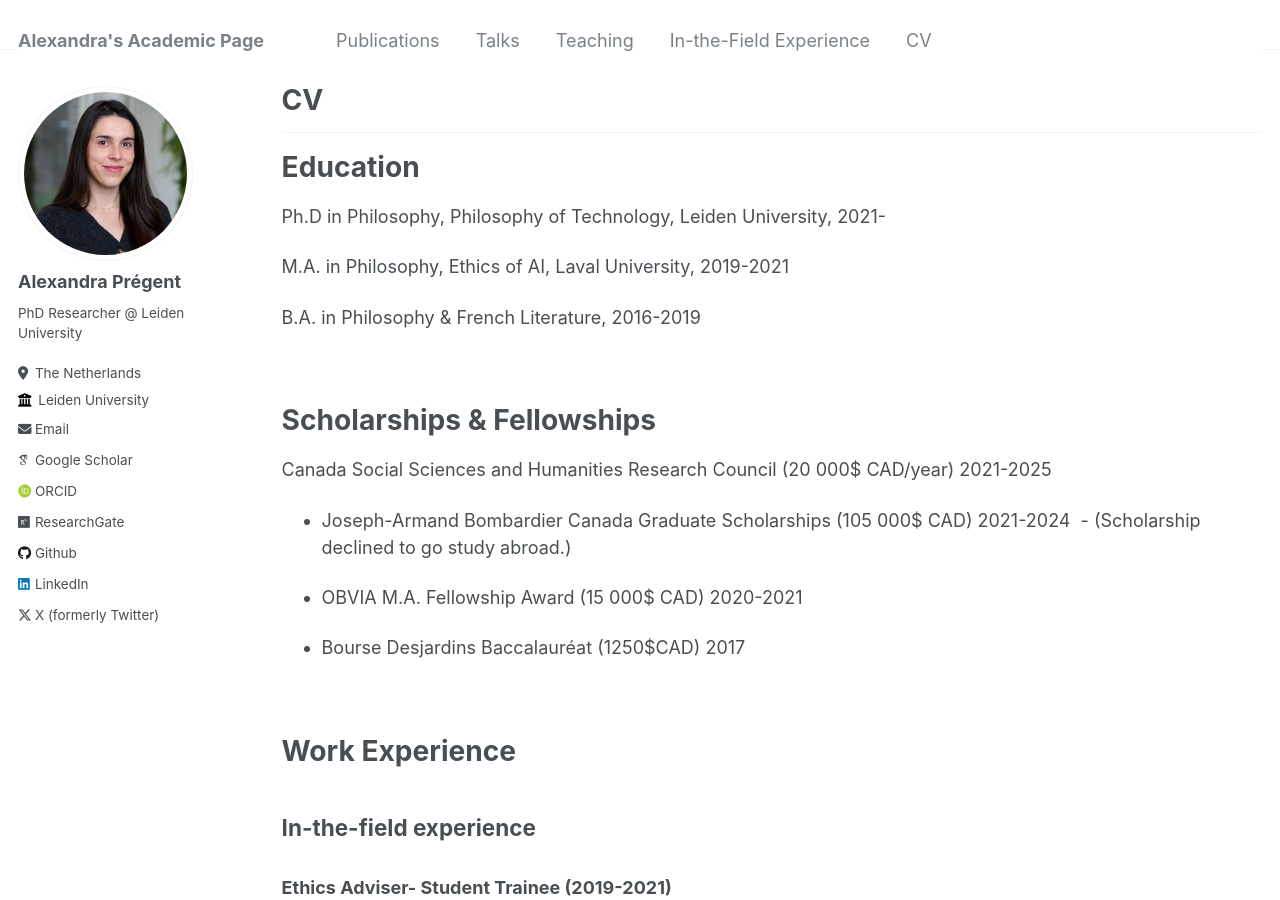
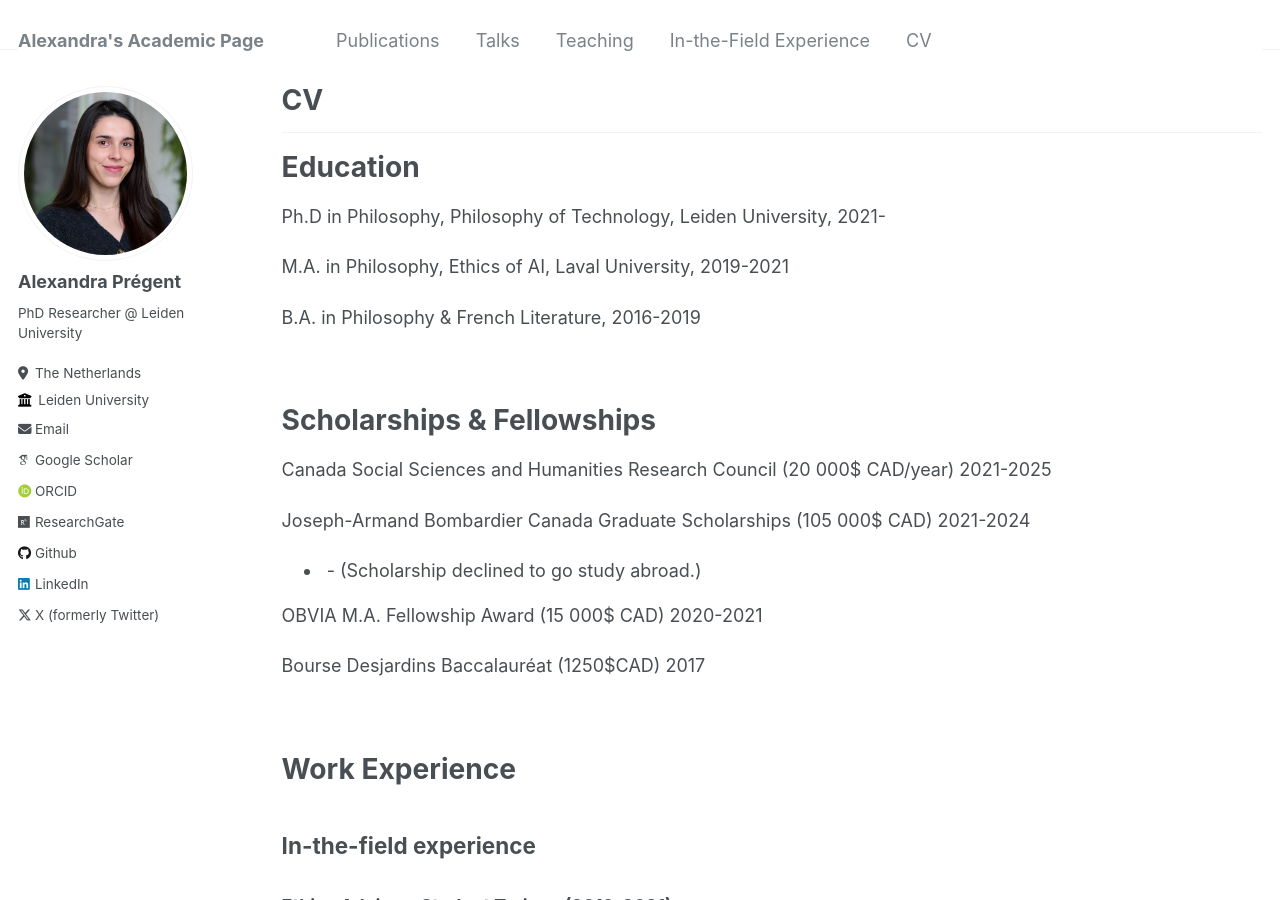
Before and after one commit to AlexandraPregent/AlexandraPregent.github.io, a Jekyll site: the page built from _pages/cv.md, in a window 1280 px wide and 900 px high. Built offline with Jekyll 4.4.1, drawn with Linux system fonts in a browser that asks for light colours; some web fonts are replaced.

Commit message:
Update cv.md

```diff
--- a/_pages/cv.md
+++ b/_pages/cv.md
@@ -29,12 +29,12 @@ B.A. in Philosophy & French Literature, 2016-2019
 
 Canada Social Sciences and Humanities Research Council (20 000$ CAD/year) 2021-2025
 
-* Joseph-Armand Bombardier Canada Graduate Scholarships (105 000$ CAD) 2021-2024
-    &nbsp;- (Scholarship declined to go study abroad.)
+Joseph-Armand Bombardier Canada Graduate Scholarships (105 000$ CAD) 2021-2024
+* &nbsp;- (Scholarship declined to go study abroad.)
 
-* OBVIA M.A. Fellowship Award (15 000$ CAD) 2020-2021
+OBVIA M.A. Fellowship Award (15 000$ CAD) 2020-2021
 
-* Bourse Desjardins Baccalauréat (1250$CAD) 2017
+Bourse Desjardins Baccalauréat (1250$CAD) 2017
 
 &nbsp;
 &nbsp;
```
